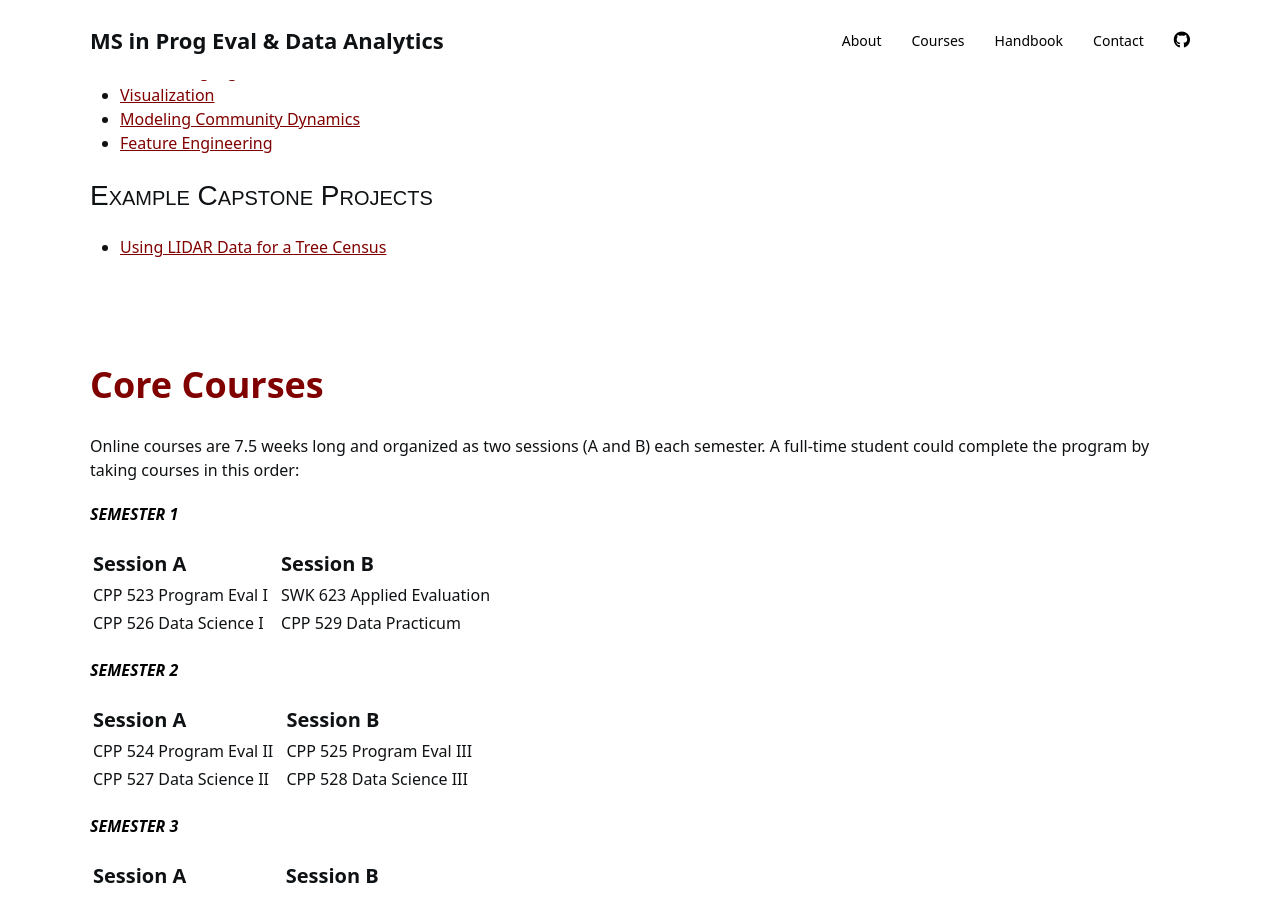
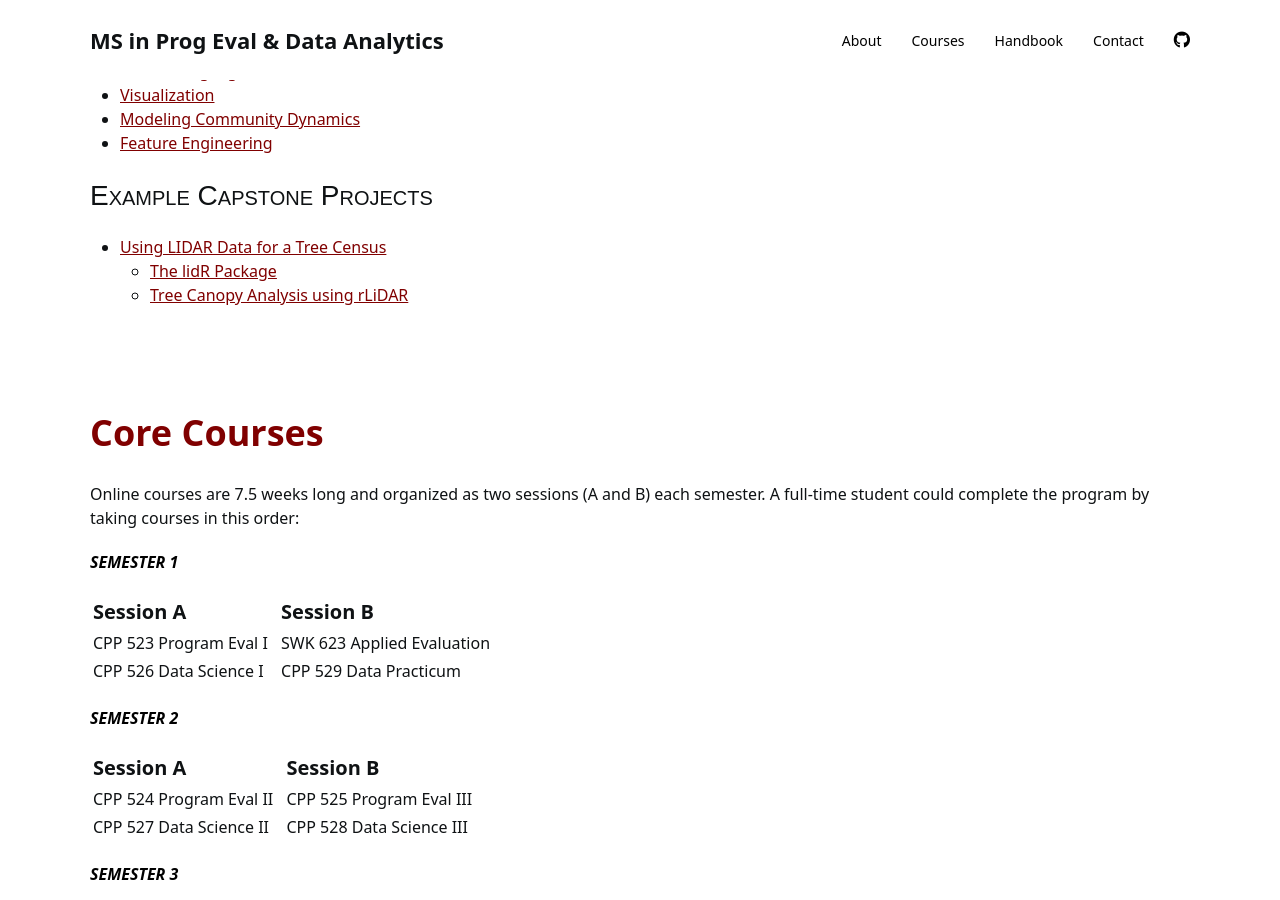
Before and after one commit to DS4PS/ms-prog-eval-data-analytics, a Jekyll site: the page built from courses.md, in a window 1280 px wide and 900 px high, scrolled down 1022 px. Built offline with Jekyll 4.4.1, drawn with Linux system fonts in a browser that asks for light colours; nearby versions of some CDN libraries; a style sheet for code colours, icons or effects is not loaded.

Commit message:
Update courses.md

```diff
--- a/courses.md
+++ b/courses.md
@@ -45,6 +45,8 @@ title: Courses
 
 ## Example Capstone Projects
 * [Using LIDAR Data for a Tree Census](https://castower.github.io/cpp-593-treeproject-site/)
+  - [The lidR Package](https://github.com/Jean-Romain/lidR)
+  - [Tree Canopy Analysis using rLiDAR](https://cran.r-project.org/web/packages/ForestTools/vignettes/treetopAnalysis.html)
 
 <br>
 <br>
```
